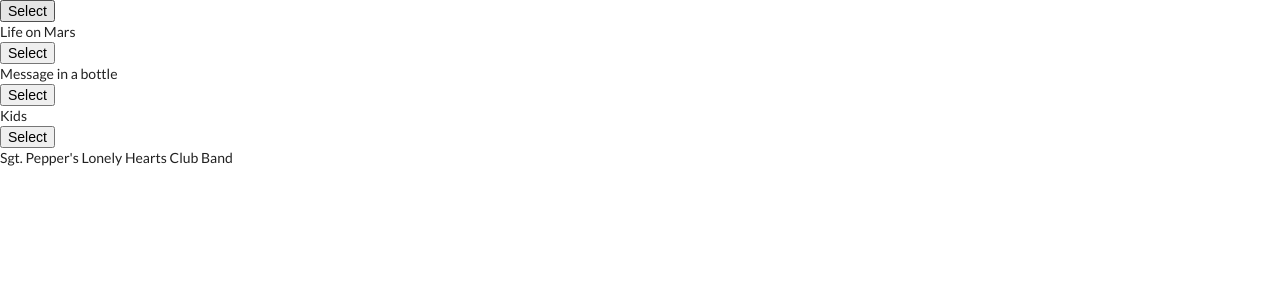
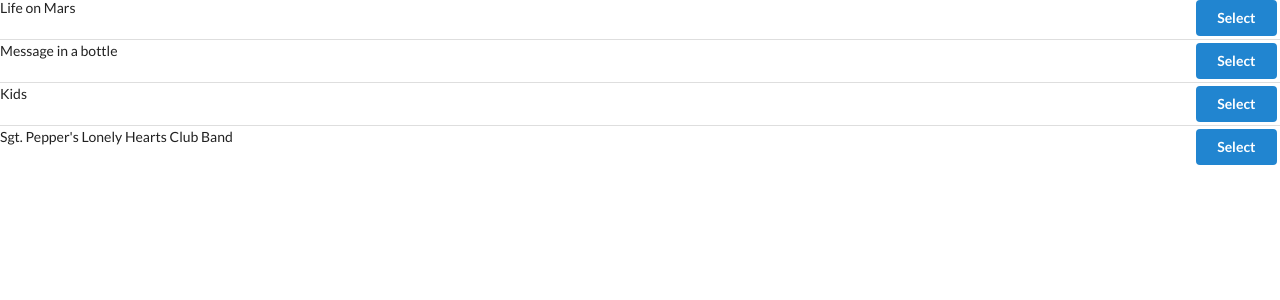
Before and after one commit to zimonturkish/react-redux-simple-songs, a React (Create React App) app: page / in a window 1280 px wide. Shown: the top 300 px of the page. Built offline with nearby package versions, Linux system fonts and the light colour scheme.

Commit message:
correcting

```diff
--- a/src/components/SongList.js
+++ b/src/components/SongList.js
@@ -7,7 +7,7 @@
       return (
         <div className="item" key={song.title}>
           <div className="right floated content">
-            <button className="ui botton primary">Select</button>
+            <button className="ui button primary">Select</button>
           </div>
 
           <div className="content">{song.title}</div>
@@ -17,7 +17,7 @@
   }
 
   render() {
-    return <div>{this.renderList()}</div>;
+    return <div className="ui divided list">{this.renderList()}</div>;
   }
 }
 
```
